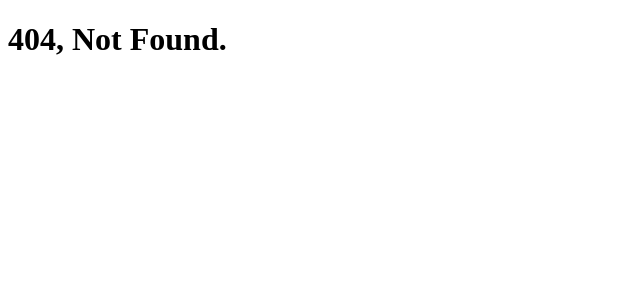
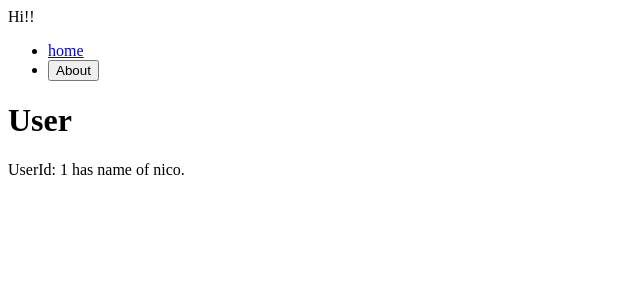
Before and after one commit to onetuks/reactjs-practice, a React (Create React App) app: page /user/1 in a window 1280 px wide. Before the commit this address had no page. Shown: the top 300 px of the page, without its empty margins (0-640 px from the left). Built offline with nearby package versions, Linux system fonts and the light colour scheme.

Commit message:
react-router-dom@6.x - useParams

```diff
--- /dev/null
+++ b/src/db.ts
@@ -0,0 +1,10 @@
+export const users = [
+    {
+        id: 1,
+        name: "nico",
+    },
+    {
+        id: 2,
+        name: "musk",
+    }
+];
--- a/src/screens/Home.tsx
+++ b/src/screens/Home.tsx
@@ -1,5 +1,14 @@
+import { Link } from "react-router-dom";
+import { users } from "../db";
+
 function Home() {
-    const data:any = [];
-    return <h1>{data[0].name}</h1>;
+    return <div>
+        <h1>Home</h1>
+        <ul>
+            {users.map((user, key) => (
+                <li><Link key={key} to={`/user/${user.id}`}>{user.name}</Link></li>
+            ))}
+        </ul>
+    </div>;
 }
 export default Home;
--- /dev/null
+++ b/src/screens/User.tsx
@@ -0,0 +1,12 @@
+import { useParams } from "react-router-dom";
+import { users } from "../db";
+
+function User() {
+    const { userId } = useParams();
+    return <div>
+        <h1>User</h1>
+        <p>UserId: {userId} has name of {users[Number(userId)-1].name}.</p>
+    </div>;
+}
+
+export default User;
```
Also changed, not shown: src/routes/Router.tsx (+21 -1 lines).
